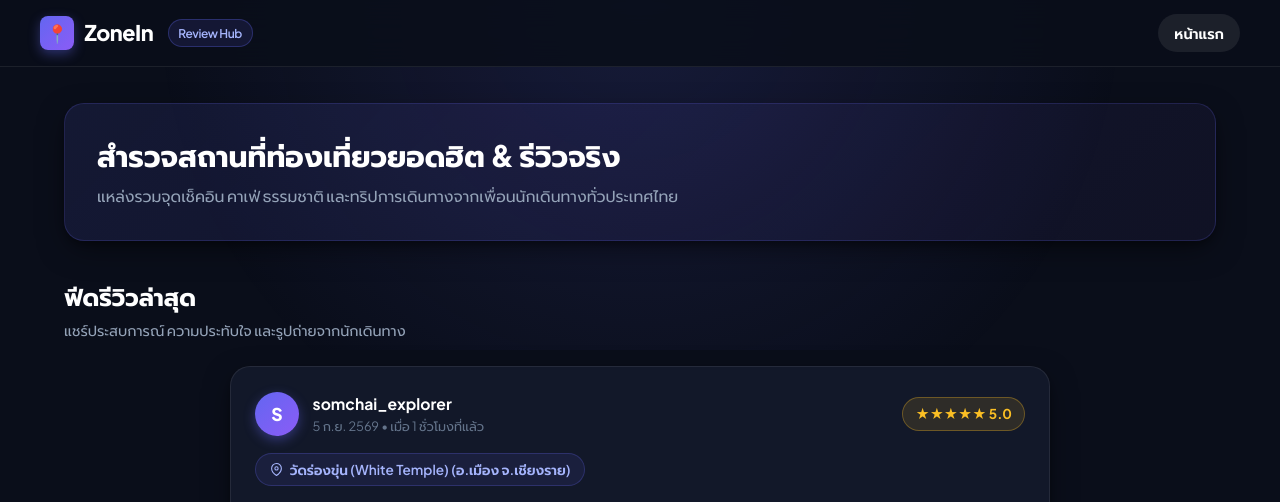
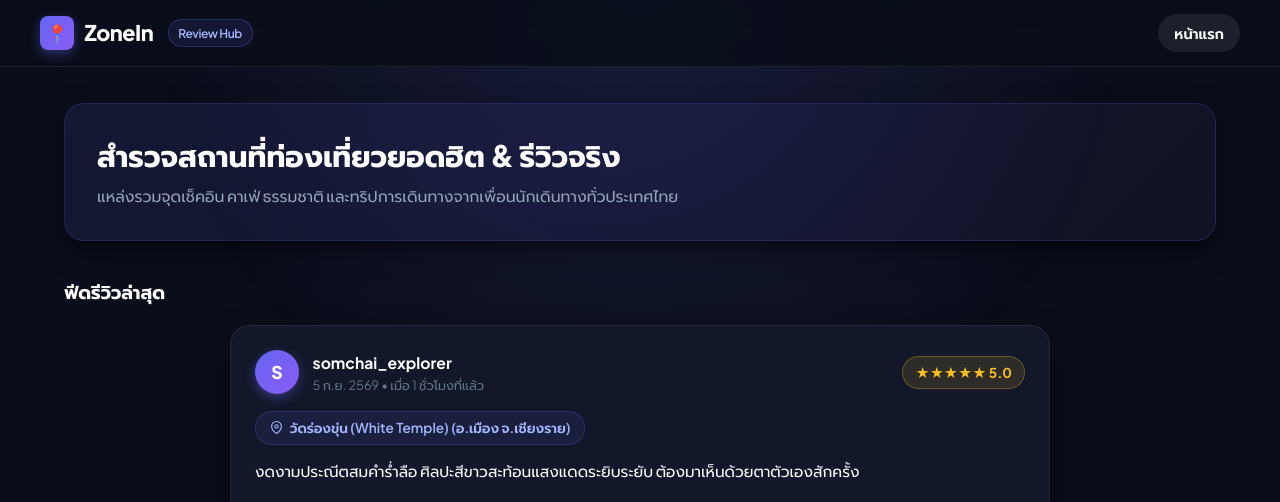
Before and after one commit to Chindarat-Bunta/zonein-demo02, a Django app: page / in a window 1280 px wide. Shown: the top 502 px of the page. Run offline with Django 5.2, Linux system fonts and the light colour scheme; data comes from the database, SQL or seed files in the repository.

Commit message:
style: reduce section title size and remove subtitle line

```diff
--- a/web/templates/web/home.html
+++ b/web/templates/web/home.html
@@ -33,34 +33,19 @@
         max-width: 620px;
     }
 
-    /* Section Headings */
     .section-header {
         display: flex;
         justify-content: space-between;
-        align-items: flex-end;
-        margin-bottom: 1.5rem;
+        align-items: center;
+        margin-bottom: 1.15rem;
         gap: 1rem;
         flex-wrap: wrap;
     }
 
-    .section-title-wrap {
-        display: flex;
-        flex-direction: column;
-        gap: 0.25rem;
-    }
-
     .section-title {
-        font-size: 1.5rem;
-        font-weight: 800;
+        font-size: 1.15rem;
+        font-weight: 700;
         color: #fff;
-        display: flex;
-        align-items: center;
-        gap: 0.6rem;
-    }
-
-    .section-subtitle {
-        font-size: 0.9rem;
-        color: var(--text-muted);
     }
 
     /* Recent Reviews Feed */
@@ -400,12 +385,7 @@
     <!-- Recent Reviews Feed -->
     <section>
         <div class="section-header">
-            <div class="section-title-wrap">
-                <h2 class="section-title">
-                    <span>ฟีดรีวิวล่าสุด</span>
-                </h2>
-                <p class="section-subtitle">แชร์ประสบการณ์ ความประทับใจ และรูปถ่ายจากนักเดินทาง</p>
-            </div>
+            <h2 class="section-title">ฟีดรีวิวล่าสุด</h2>
         </div>
 
         <div class="feed-container" id="recentReviewsFeed">
```
